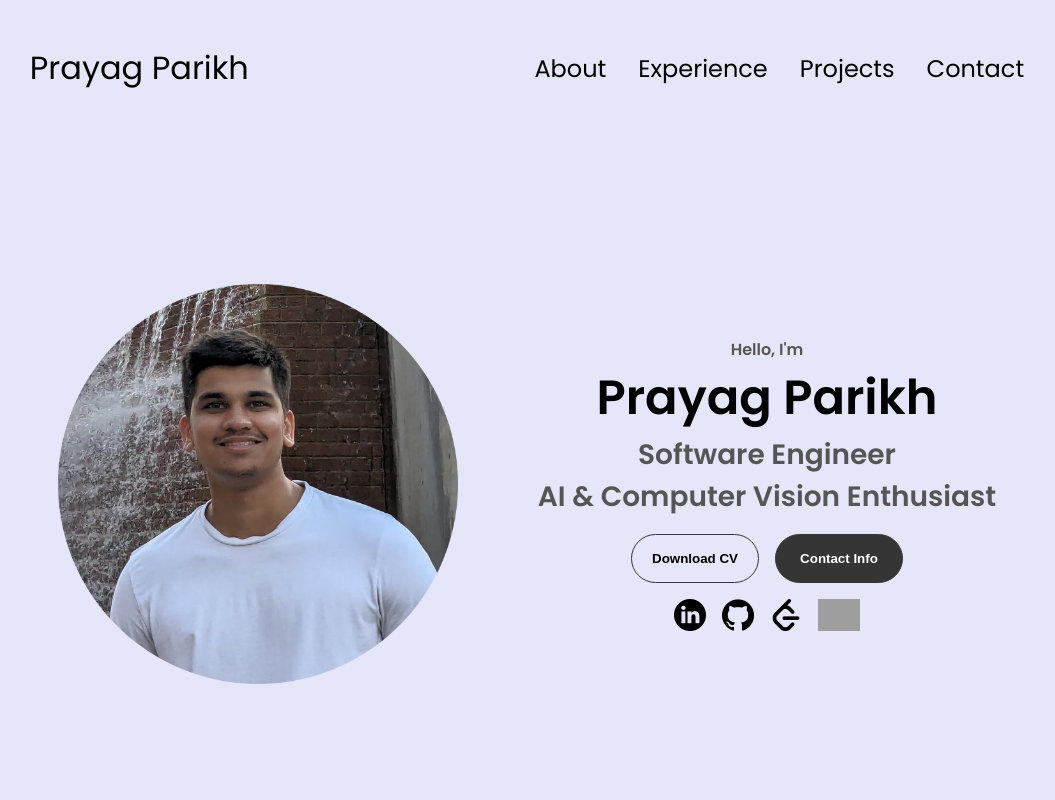
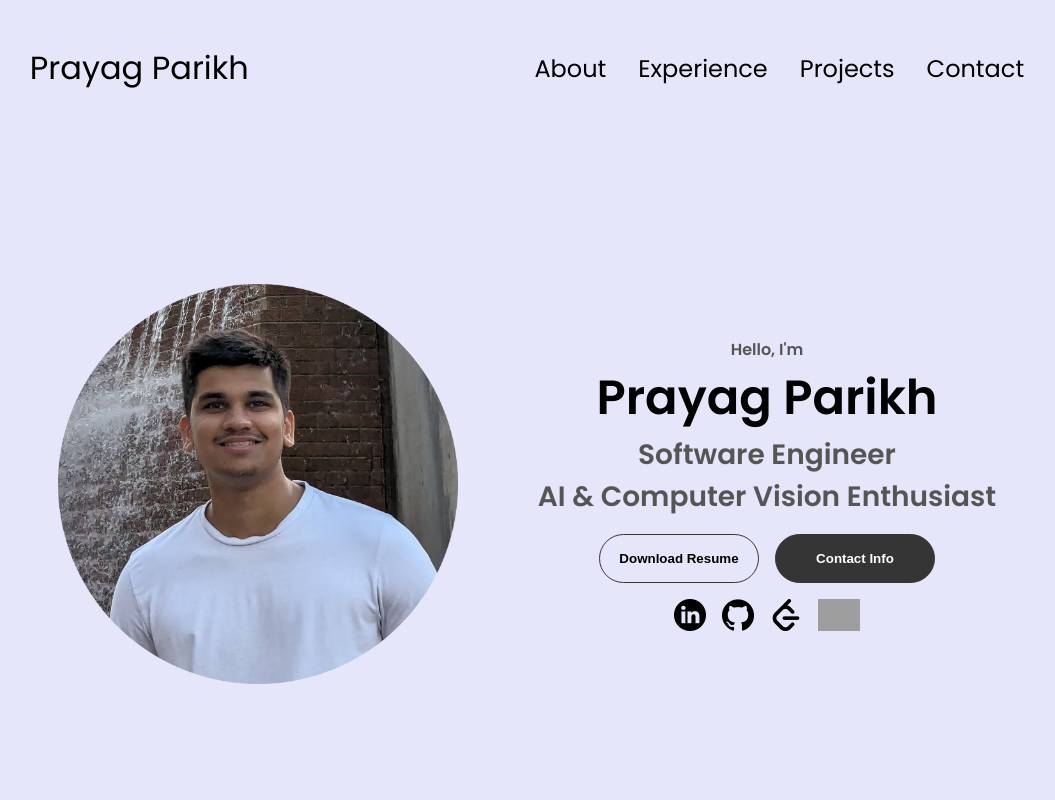
Before and after one commit to Prayagparikh/myportfolio, a plain HTML site: page index.html in a window 1280 px wide. Shown: the top 800 px of the page, without its empty margins (113-1168 px from the left). Drawn offline with Linux system fonts and the light colour scheme; grey boxes are pictures that could not be loaded.

Commit message:
bug fixed

```diff
--- a/index.html
+++ b/index.html
@@ -52,7 +52,7 @@
             onclick="window.open('https://drive.google.com/file/d/1gk4lDiNs_aoA_0b3yVFFxTKHwtuAlrJZ/view?usp=sharing', '_blank')"
 
             >
-            Download CV
+            Download Resume
             </button>
             <button class="btn btn-color-1" onclick="location.href='./#contact'">
             Contact Info
--- a/style.css
+++ b/style.css
@@ -226,7 +226,7 @@ section {
   font-weight: 600;
   transition: all 300ms ease;
   padding: 1rem;
-  width: 8rem;
+  width: 10rem;
   border-radius: 2rem;
 }
 
```
